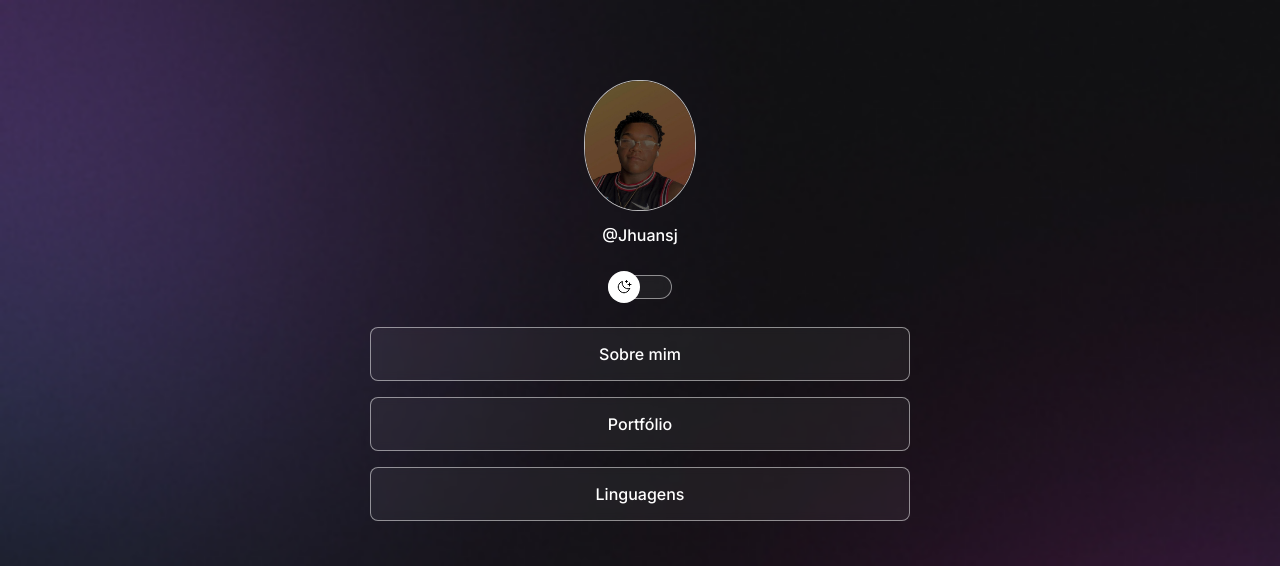
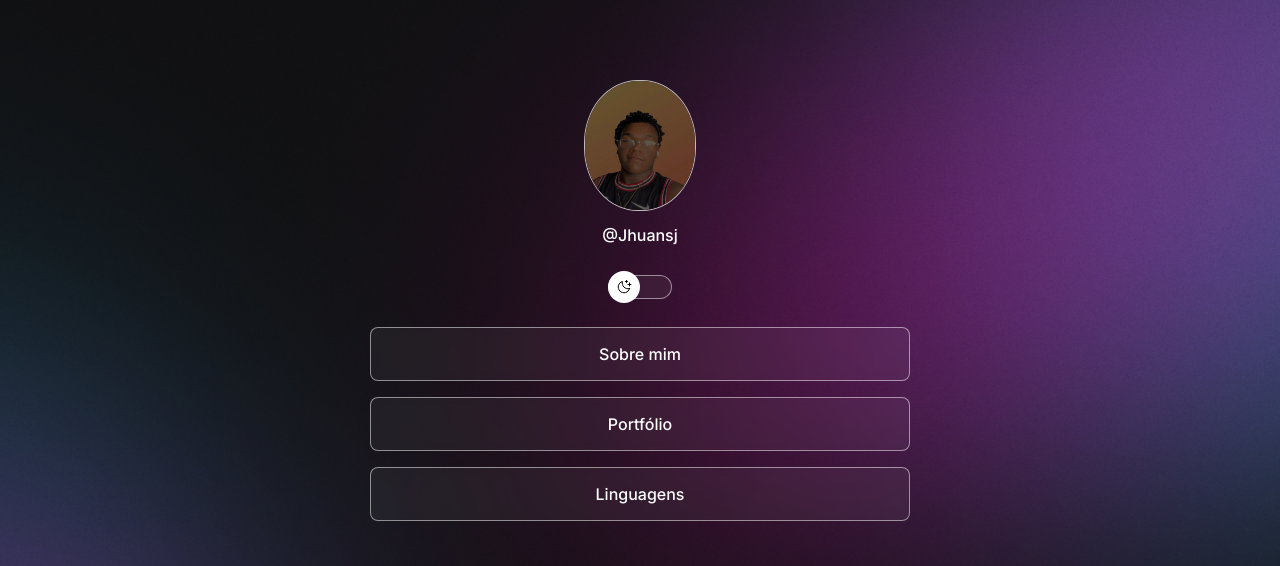
Before and after one commit to Jhuan067/projeto1, a plain HTML site: page assets/index.html in a window 1280 px wide. Shown: the top 566 px of the page. Drawn offline with nearby package versions, Linux system fonts and the light colour scheme.

Commit message:
change background based on media queries

```diff
--- a/assets/stile.css
+++ b/assets/stile.css
@@ -9,6 +9,7 @@ body {
   background-repeat: no-repeat;
   background-position: top center;
   background-size: cover;
+  height: 100vh;
 }
 #container {
   width: 100%;
@@ -162,3 +163,13 @@ footer{
   text-align: center;
   font-size: 14px;
 }
+
+/* media queries*/
+@media (min-width: 700px) {
+   :root{
+    --bg-url: url(/assets/bg-desktop.jpg);
+   }
+    .light {
+      --bg-url: url(/assets/bg-desktop-light);
+    }
+}
```
